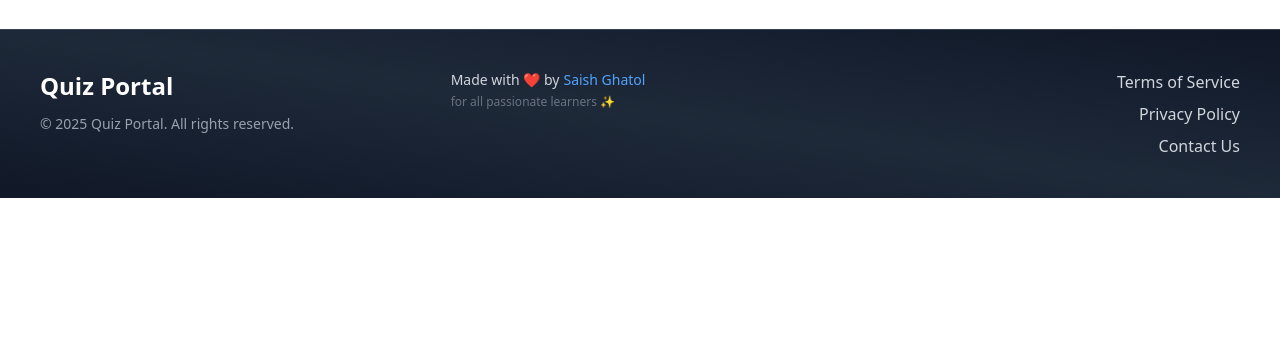
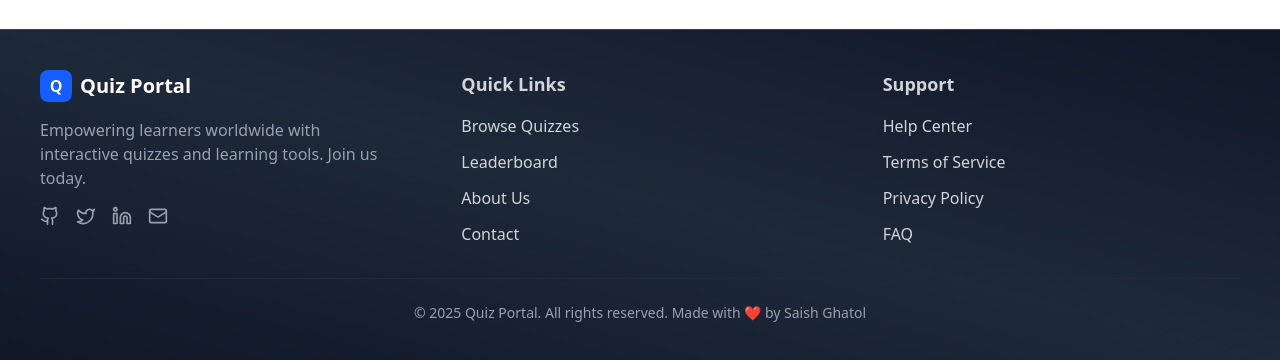
Before and after one commit to SaishGhatol/quiz-portal, a React (Vite) app in the folder client/: page / in a window 1280 px wide. Shown: the part 2976-3336 px from the top of the page. Before the commit the page ends 3174 px from the top, so only its background shows below. Built offline with nearby package versions, Linux system fonts and the light colour scheme; no server answers.

Commit message:
Fix Footer layout and remove nested footer issue

```diff
--- a/client/src/components/layout/Footer/Footer.jsx
+++ b/client/src/components/layout/Footer/Footer.jsx
@@ -1,47 +1,72 @@
 import React from 'react';
 import { Link } from 'react-router-dom';
+import { Github, Twitter, Linkedin, Mail } from 'lucide-react';
 
 const Footer = () => {
   return (
     <footer className="bg-gradient-to-tr from-gray-900 via-gray-800 to-gray-900 text-gray-300 py-10 border-t border-gray-700">
       <div className="max-w-7xl mx-auto px-6 md:px-10">
-        <div className="grid grid-cols-1 md:grid-cols-3 gap-8 text-center md:text-left">
+        <div className="grid grid-cols-1 md:grid-cols-3 gap-8 md:gap-16 text-center md:text-left">
 
-          {/* Logo & Copyright */}
+          {/* Brand Info */}
           <div>
-            <h2 className="text-2xl font-extrabold text-white mb-3">Quiz Portal</h2>
-            <p className="text-sm text-gray-400">&copy; {new Date().getFullYear()} Quiz Portal. All rights reserved.</p>
+            <div className="flex items-center justify-center md:justify-start mb-4">
+              <div className="w-8 h-8 bg-blue-600 rounded-lg flex items-center justify-center mr-2">
+                <span className="text-white font-bold">Q</span>
+              </div>
+              <span className="text-xl font-bold text-white">Quiz Portal</span>
+            </div>
+            <p className="text-gray-400 mb-4">
+              Empowering learners worldwide with interactive quizzes and learning tools. Join us today.
+            </p>
+            <div className="flex justify-center md:justify-start space-x-4">
+              <a href="https://github.com" target="_blank" rel="noopener noreferrer" className="text-gray-400 hover:text-white transition-colors">
+                <Github className="h-5 w-5" />
+              </a>
+              <a href="https://twitter.com" target="_blank" rel="noopener noreferrer" className="text-gray-400 hover:text-white transition-colors">
+                <Twitter className="h-5 w-5" />
+              </a>
+              <a href="https://linkedin.com/in/saish-ghatol" target="_blank" rel="noopener noreferrer" className="text-gray-400 hover:text-white transition-colors">
+                <Linkedin className="h-5 w-5" />
+              </a>
+              <Link to="/contact" className="text-gray-400 hover:text-white transition-colors">
+                <Mail className="h-5 w-5" />
+              </Link>
+            </div>
           </div>
 
-          {/* Developer Credit */}
+          {/* Quick Links */}
           <div>
-            <p className="text-sm">
-              Made with <span className="text-red-500">❤️</span> by
-              <Link
-                to="https://linkedin.com/in/saish-ghatol"
-                target="_blank"
-                rel="noopener noreferrer"
-                className="text-blue-400 hover:underline ml-1"
-              >
-                Saish Ghatol
-              </Link>
-            </p>
-            <p className="text-xs mt-1 text-gray-500">for all passionate learners ✨</p>
+            <h3 className="text-lg font-semibold mb-4">Quick Links</h3>
+            <ul className="space-y-3">
+              <li><Link to="/quizzes" className="hover:text-white transition-colors">Browse Quizzes</Link></li>
+              <li><Link to="/my-attempts" className="hover:text-white transition-colors">Leaderboard</Link></li>
+              <li><Link to="/about" className="hover:text-white transition-colors">About Us</Link></li>
+              <li><Link to="/contact" className="hover:text-white transition-colors">Contact</Link></li>
+            </ul>
           </div>
 
-          {/* Links */}
-          <div className="flex flex-col space-y-2 md:items-end">
-            <Link to="/terms" className="hover:text-white hover:underline transition duration-300">
-              Terms of Service
-            </Link>
-            <Link to="/privacy" className="hover:text-white hover:underline transition duration-300">
-              Privacy Policy
-            </Link>
-            <Link to="/contact" className="hover:text-white hover:underline transition duration-300">
-              Contact Us
-            </Link>
+          {/* Support Links */}
+          <div>
+            <h3 className="text-lg font-semibold mb-4">Support</h3>
+            <ul className="space-y-3">
+              <li><Link to="/contact" className="hover:text-white transition-colors">Help Center</Link></li>
+              <li><Link to="/terms" className="hover:text-white transition-colors">Terms of Service</Link></li>
+              <li><Link to="/privacy" className="hover:text-white transition-colors">Privacy Policy</Link></li>
+              <li><Link to="/faq" className="hover:text-white transition-colors">FAQ</Link></li>
+            </ul>
           </div>
 
+        </div>
+
+        {/* Bottom Bar */}
+        <div className="border-t border-gray-800 mt-8 pt-6 text-center text-sm text-gray-400">
+          <p>
+            © {new Date().getFullYear()} Quiz Portal. All rights reserved. Made with ❤️ by{' '}
+            <a href="https://linkedin.com/in/saish-ghatol" target="_blank" rel="noopener noreferrer" className="hover:text-white transition-colors font-medium">
+              Saish Ghatol
+            </a>
+          </p>
         </div>
       </div>
     </footer>
```
